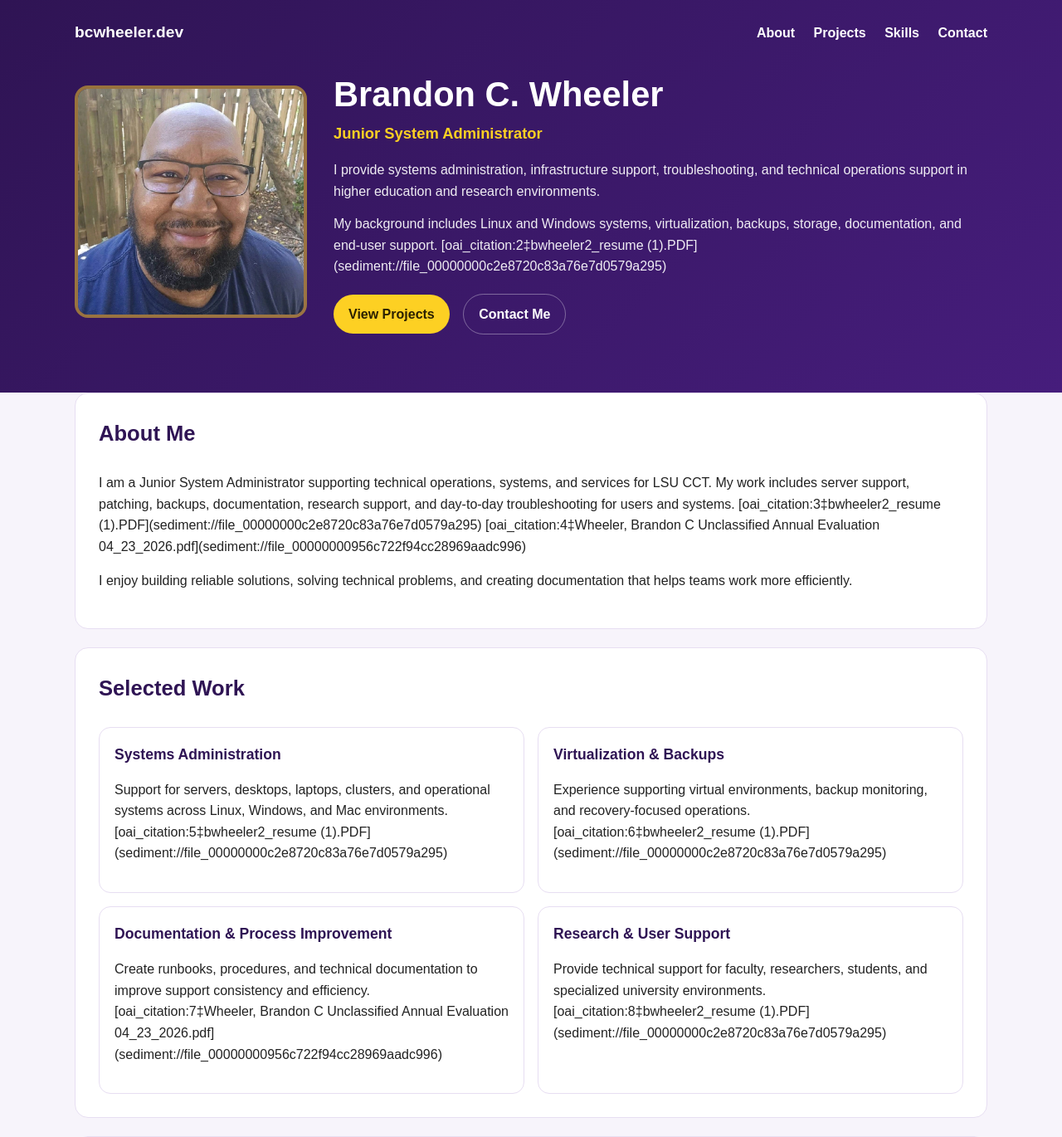
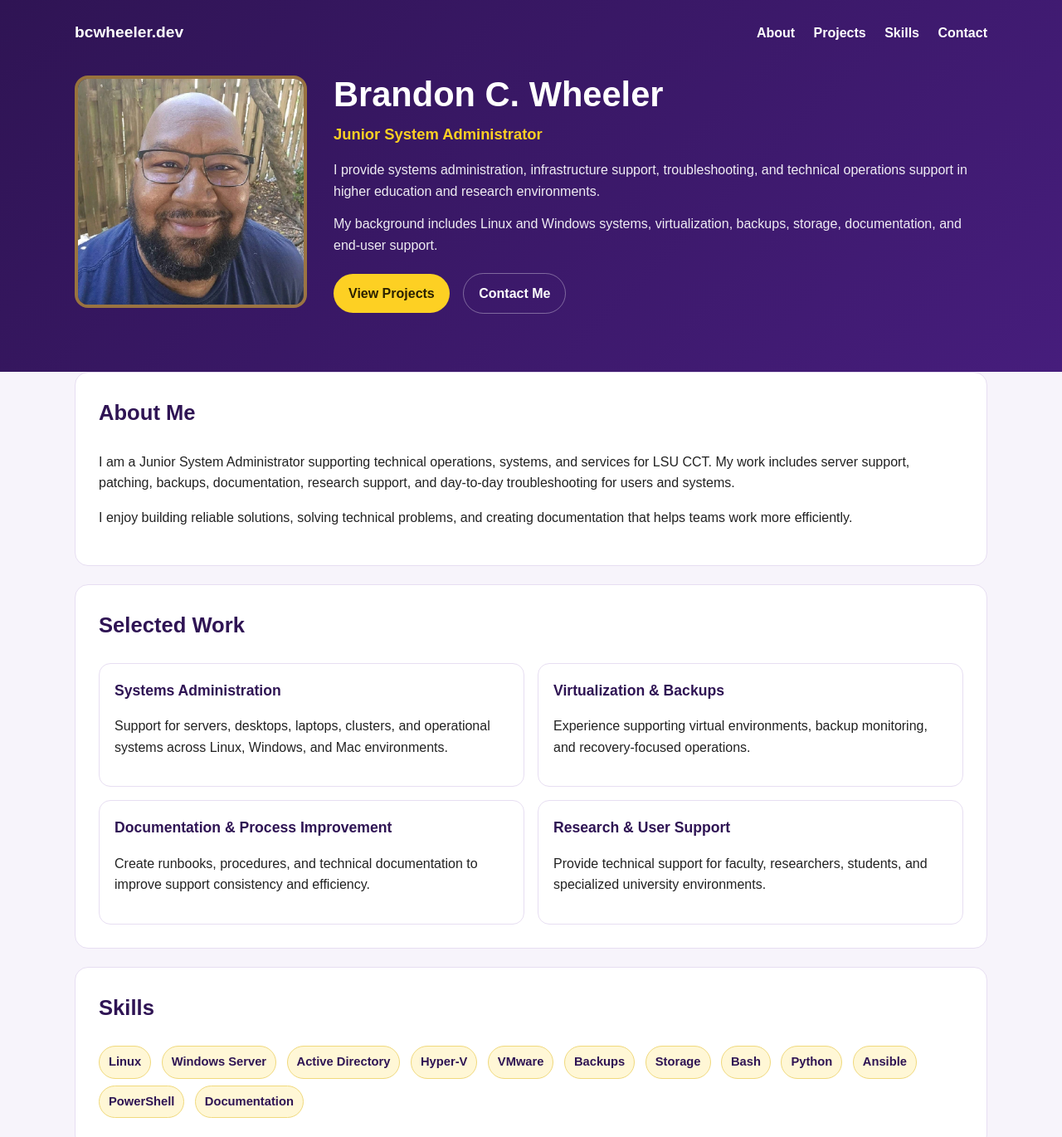
Before and after one commit to bwheeler2/bwheeler2.github.io, a plain HTML site: page index.html in a window 1280 px wide. Shown: the top 1370 px of the page at 83% size. Drawn offline with Linux system fonts and the light colour scheme.

Commit message:
Update index.html

```diff
--- a/index.html
+++ b/index.html
@@ -232,7 +232,7 @@
           </p>
           <p>
             My background includes Linux and Windows systems, virtualization, backups,
-            storage, documentation, and end-user support.  [oai_citation:2‡bwheeler2_resume (1).PDF](sediment://file_00000000c2e8720c83a76e7d0579a295)
+            storage, documentation, and end-user support.
           </p>
           <div class="button-row">
             <a class="button" href="#projects">View Projects</a>
@@ -250,7 +250,7 @@
       <p>
         I am a Junior System Administrator supporting technical operations, systems,
         and services for LSU CCT. My work includes server support, patching, backups,
-        documentation, research support, and day-to-day troubleshooting for users and systems.  [oai_citation:3‡bwheeler2_resume (1).PDF](sediment://file_00000000c2e8720c83a76e7d0579a295)  [oai_citation:4‡Wheeler, Brandon C  Unclassified Annual Evaluation  04_23_2026.pdf](sediment://file_00000000956c722f94cc28969aadc996)
+        documentation, research support, and day-to-day troubleshooting for users and systems.
       </p>
       <p>
         I enjoy building reliable solutions, solving technical problems, and creating
@@ -265,28 +265,28 @@
           <h4>Systems Administration</h4>
           <p>
             Support for servers, desktops, laptops, clusters, and operational systems
-            across Linux, Windows, and Mac environments.  [oai_citation:5‡bwheeler2_resume (1).PDF](sediment://file_00000000c2e8720c83a76e7d0579a295)
+            across Linux, Windows, and Mac environments.
           </p>
         </div>
 
         <div class="card">
           <h4>Virtualization & Backups</h4>
           <p>
-            Experience supporting virtual environments, backup monitoring, and recovery-focused operations.  [oai_citation:6‡bwheeler2_resume (1).PDF](sediment://file_00000000c2e8720c83a76e7d0579a295)
+            Experience supporting virtual environments, backup monitoring, and recovery-focused operations.
           </p>
         </div>
 
         <div class="card">
           <h4>Documentation & Process Improvement</h4>
           <p>
-            Create runbooks, procedures, and technical documentation to improve support consistency and efficiency.  [oai_citation:7‡Wheeler, Brandon C  Unclassified Annual Evaluation  04_23_2026.pdf](sediment://file_00000000956c722f94cc28969aadc996)
+            Create runbooks, procedures, and technical documentation to improve support consistency and efficiency.
           </p>
         </div>
 
         <div class="card">
           <h4>Research & User Support</h4>
           <p>
-            Provide technical support for faculty, researchers, students, and specialized university environments.  [oai_citation:8‡bwheeler2_resume (1).PDF](sediment://file_00000000c2e8720c83a76e7d0579a295)
+            Provide technical support for faculty, researchers, students, and specialized university environments.
           </p>
         </div>
       </div>
```
